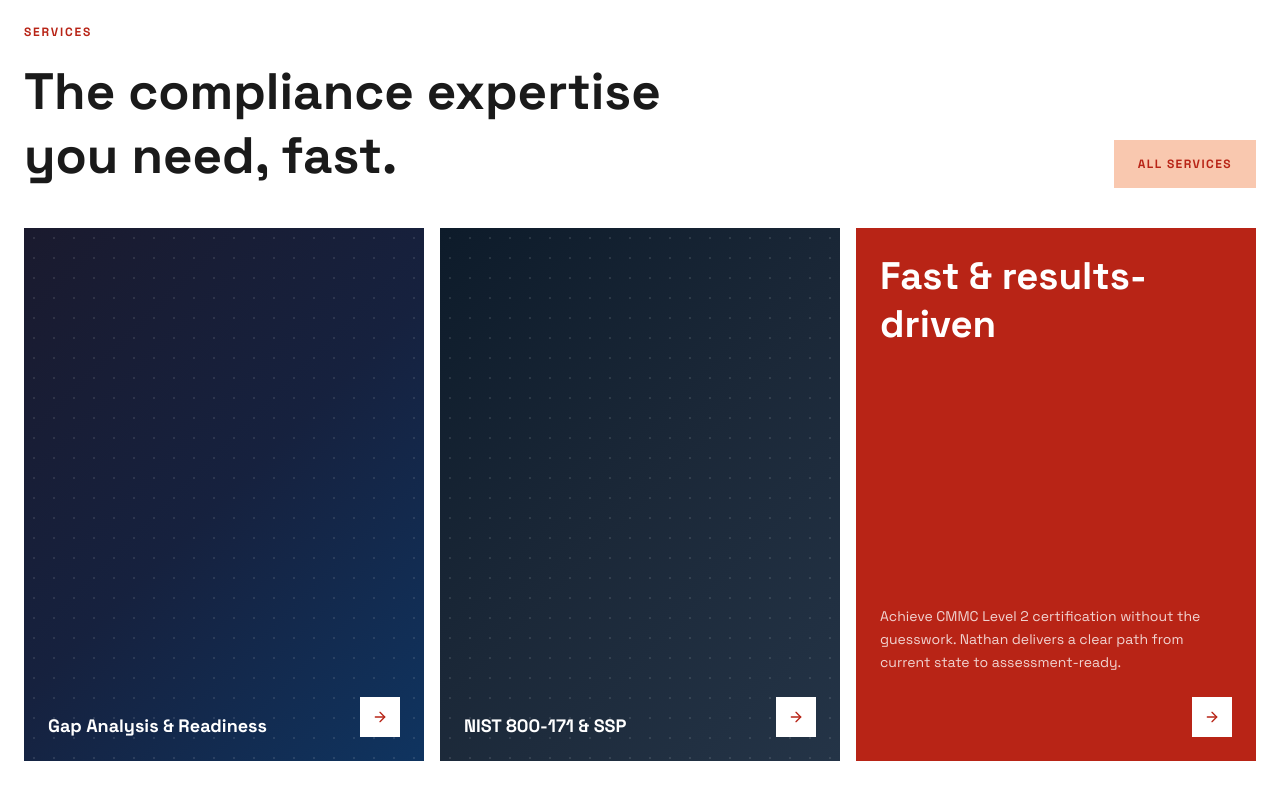
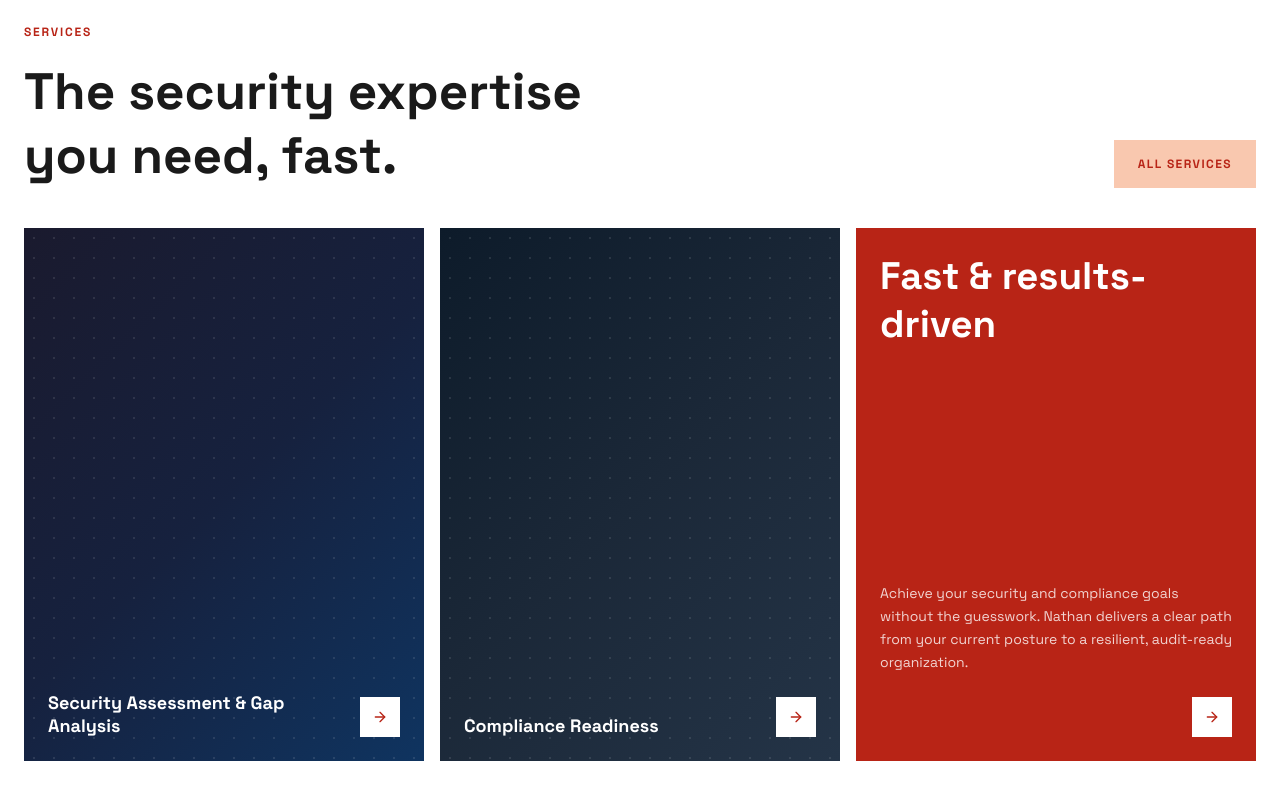
Before and after one commit to Nathan-Lundquist/nathan-site, a Next.js app: page / in a window 1280 px wide. Shown: the part 2369-3169 px from the top of the page. Built offline with nearby package versions, Linux system fonts and the light colour scheme.

Commit message:
copy: ServicesSection — infosec service names and description

```diff
--- a/src/components/ServicesSection.tsx
+++ b/src/components/ServicesSection.tsx
@@ -7,20 +7,20 @@ const cards = [
   {
     type: 'photo' as const,
     gradient: 'linear-gradient(135deg, #1a1a2e 0%, #16213e 50%, #0f3460 100%)',
-    title: 'Gap Analysis & Readiness',
+    title: 'Security Assessment & Gap Analysis',
     href: '/services',
   },
   {
     type: 'photo' as const,
     gradient: 'linear-gradient(135deg, #0d1b2a 0%, #1b2838 50%, #243447 100%)',
-    title: 'NIST 800-171 & SSP',
+    title: 'Compliance Readiness',
     href: '/services',
   },
   {
     type: 'red' as const,
     gradient: '',
     title: 'Fast & results-driven',
-    description: 'Achieve CMMC Level 2 certification without the guesswork. Nathan delivers a clear path from current state to assessment-ready.',
+    description: 'Achieve your security and compliance goals without the guesswork. Nathan delivers a clear path from your current posture to a resilient, audit-ready organization.',
     href: '/contact',
   },
 ]
@@ -41,7 +41,7 @@ export default function ServicesSection() {
               className="font-bold leading-tight"
               style={{ fontSize: 'clamp(2rem, 4vw, 3.5rem)', color: '#1A1A1A' }}
             >
-              The compliance expertise<br />you need, fast.
+              The security expertise<br />you need, fast.
             </motion.h2>
           </div>
           <Link href="/services" className="btn-secondary shrink-0">
```
